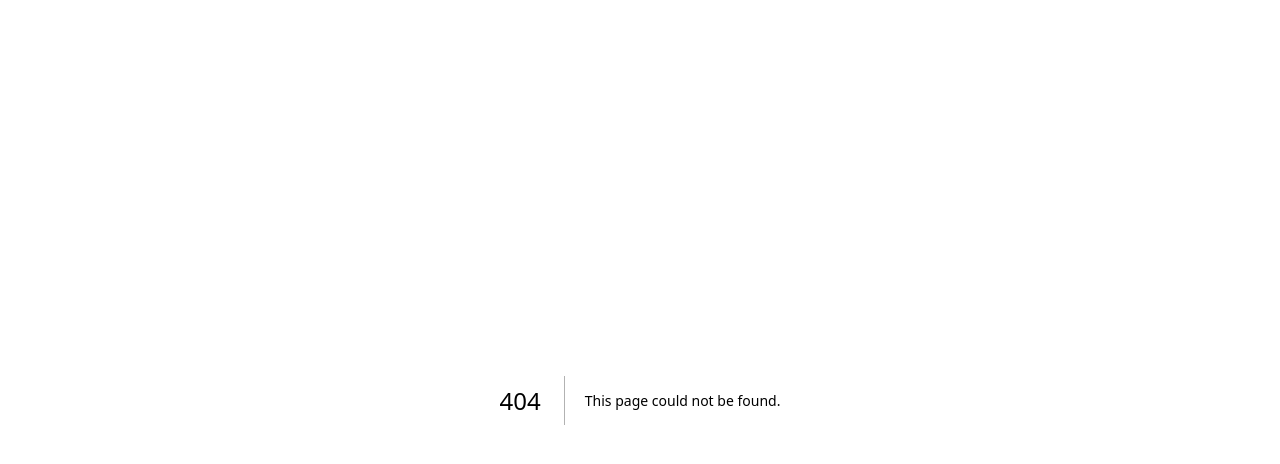
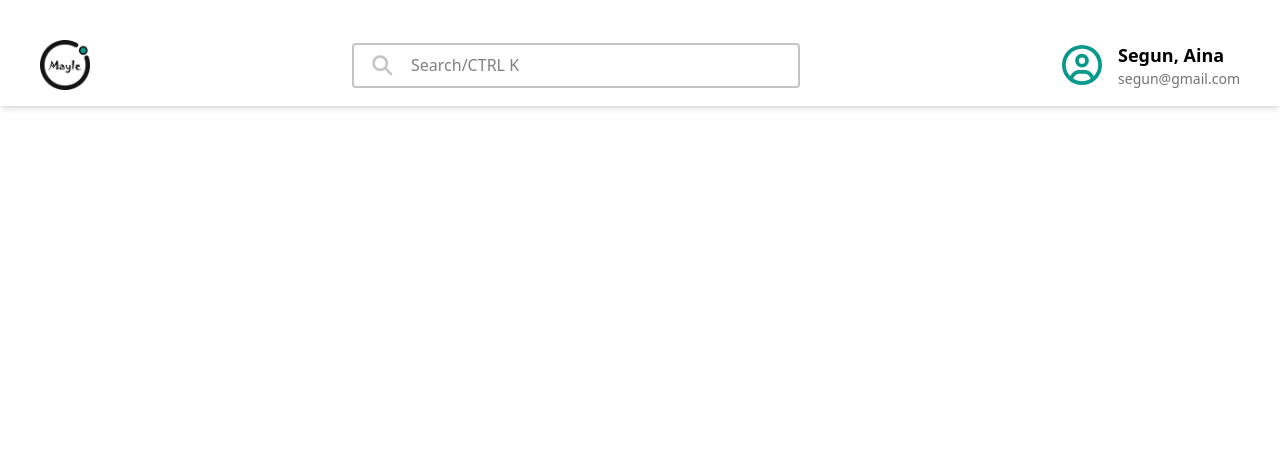
Before and after one commit to KodenOps/mayle, a Next.js app: page /home in a window 1280 px wide. Before the commit this address had no page. Shown: the top 464 px of the page. Built offline with nearby package versions, Linux system fonts and the light colour scheme.

Commit message:
updated the navbar

```diff
--- /dev/null
+++ b/src/app/home/page.tsx
@@ -0,0 +1,12 @@
+import Navbar from '@/component/Navbar';
+import React from 'react';
+
+const page = () => {
+	return (
+		<div>
+			<Navbar />
+		</div>
+	);
+};
+
+export default page;
--- /dev/null
+++ b/src/component/Navbar.tsx
@@ -0,0 +1,47 @@
+import React from 'react';
+import logo from '../../public/assets/logo-2.png';
+import Image from 'next/image';
+import { IoSearchSharp } from 'react-icons/io5';
+import { FaRegCircleUser } from 'react-icons/fa6';
+import { RiMenu4Fill } from 'react-icons/ri';
+
+const Navbar = () => {
+	return (
+		<div className='p-10 pb-4 flex items-center justify-between bg-white shadow-md'>
+			<div className='logo'>
+				<Image
+					src={logo}
+					alt='logo navbar image'
+					width={50}
+				/>
+			</div>
+			<div className='search md:flex items-center  gap-4 border-2 px-4 py-2 md:w-md border-[#c4c4c4] rounded-sm hidden'>
+				<IoSearchSharp
+					size={25}
+					color='#c4c4c4'
+				/>
+				<input
+					type='text'
+					placeholder='Search/CTRL K'
+					className='outline-none border-transparent bg-transparent'
+				/>
+			</div>
+			<div className='userprof md:flex items-center gap-4 hidden'>
+				<FaRegCircleUser
+					size={40}
+					color='#07998C'
+				/>
+
+				<div className='right flex flex-col justify-items-center'>
+					<h4 className='text-lg font-semibold'>Segun, Aina</h4>
+					<p className='text-sm text-[#737272]'>segun@gmail.com</p>
+				</div>
+			</div>
+			<div className='mobile_menu md:hidden block'>
+				<RiMenu4Fill size={40} />
+			</div>
+		</div>
+	);
+};
+
+export default Navbar;
```
Also changed, not shown: public/assets/logo-2.png (added).
